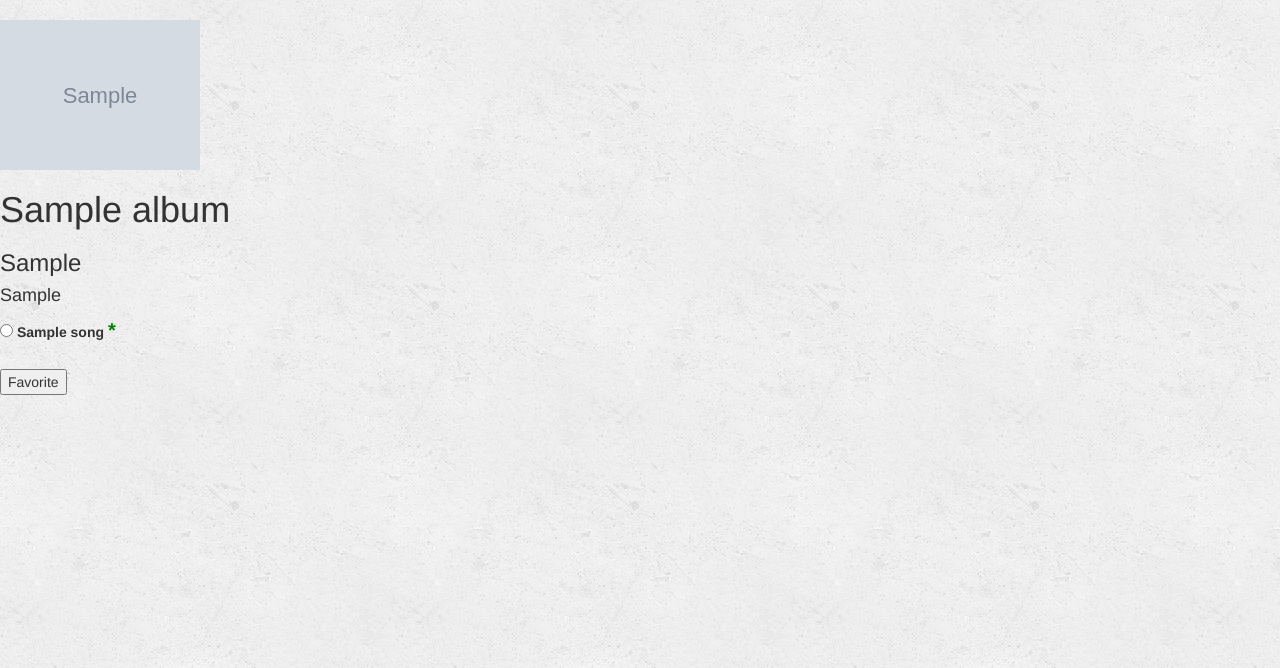
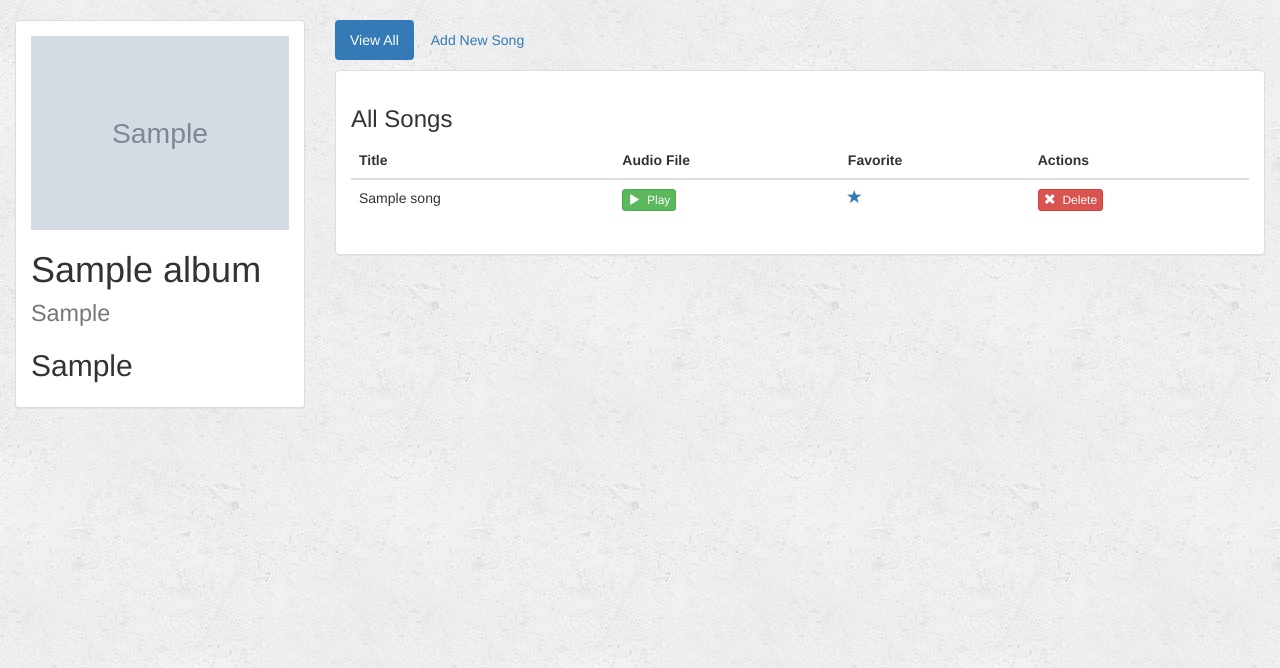
Before and after one commit to thehardeepsharma/musicapp, a Django app: page /music/1/ in a window 1280 px wide. Shown: the part 52-720 px from the top of the page. Run offline with Django 3.2, Linux system fonts and the light colour scheme; tables that the repository leaves empty hold one stand-in row (values such as "Sample post"); grey boxes marked "Sample" are stand-in pictures; some libraries are stand-ins or nearby versions.

Commit message:
Implemented CreateView and Modal Form

```diff
--- a/music/models.py
+++ b/music/models.py
@@ -1,10 +1,14 @@
 from django.db import models
+from django.core.urlresolvers import reverse
 
 class Album(models.Model):
 	artist = models.CharField(max_length=250)
 	album_title = models.CharField(max_length=250)
 	genre = models.CharField(max_length=50)
 	album_logo = models.CharField(max_length=100)
+
+	def get_absolute_url(self):
+		return reverse('music:detail', kwargs={'pk': self.pk})
 
 	def __str__(self):
 		return self.album_title
--- a/music/templates/music/base.html
+++ b/music/templates/music/base.html
@@ -46,7 +46,7 @@
 
 	      <ul class="nav navbar-nav navbar-right">
 	        <li class="">
-	        <a href="{% url 'music:index' %}">
+	        <a href="{% url 'music:album_add' %}">
 	          <span class="glyphicon glyphicon-plus" aria-hidden='true'></span>Add Album
 	        </a>
 	      </li>
--- a/music/templates/music/detail.html
+++ b/music/templates/music/detail.html
@@ -2,28 +2,79 @@
 {% block title %}Album Details{% endblock %}
 
 {% block body %}
+<div class="container-fluid songs-container">
+    <div class="row">
+        <!-- Left Album Info -->
+        <div class="col-sm-4 col-md-3">
+            <div class="panel panel-default">
+                <div class="panel-body">
+                    <a href="{% url 'music:detail' album.id %}">
+                        {% if album.album_logo %}
+                            <img src="{{ album.album_logo }}" class="img-responsive">
+                        {% else %}
+                            <h3>No image to display</h3>
+                        {% endif %}
+                    </a>
+                    <h1>{{ album.album_title }} <small>{{ album.genre }}</small></h1>
+                    <h2>{{ album.artist }}</h2>
+                </div>
+            </div>
+        </div>
 
-<img width="200px" src="{{album.album_logo}}" >
-<h1> {{ album.album_title }}</h1>
-<h3> {{ album.artist }}</h3>
-<h4> {{ album.genre }}</h4>
+        <!-- Right Song Info -->
+        <div class="col-sm-8 col-md-9">
 
-{% if error_message %}
-	<p style="color:red"><strong>{{ error_message }}</strong></p>
-{% endif %}
+            <ul class="nav nav-pills" style="margin-bottom: 10px;">
+                <li role="presentation" class="active"><a href="{% url 'music:detail' album.id %}">View All</a></li>
+                <li role="presentation"><a href="">Add New Song</a></li>
+            </ul>
 
-<form action="{% url 'music:favorite' album.id %}" method="post">
-	{% csrf_token %}
-	{% for song in album.song_set.all %}
-		<input type="radio" id="song{{ forloop.counter }}" name="song" value="{{ song.id }}">
-		<label for="song{{ forloop.counter }}">
-			{{ song.song_title }}
-			{% if song.is_favorite %}
-				<strong style="color:green;font-size:20px;">*</strong>
-			{% endif %}
-		</label></br>
-	{% endfor %}
-	</br>
-	<input type="submit" name="save" value="Favorite">
-</form>
+            <div class="panel panel-default">
+                <div class="panel-body">
+                    <h3>All Songs</h3>
+                    {% if error_message %}
+                        <p><strong>{{ error_message }}</strong></p>
+                    {% endif %}
+
+                    <table class="table">
+                        <thead>
+                        <tr>
+                            <th>Title</th>
+                            <th>Audio File</th>
+                            <th>Favorite</th>
+                            <th>Actions</th>
+                        </tr>
+                        </thead>
+                        <tbody>
+                        {% for song in album.song_set.all %}
+                            <tr>
+                                <td>{{ song.song_title }}</td>
+                                <td>
+                                    <a target="_blank" href="">
+                                        <button type="button" class="btn btn-success btn-xs">
+                                            <span class="glyphicon glyphicon-play"></span>&nbsp; Play
+                                        </button>
+                                    </a>
+                                </td>
+                                <td>
+                                    <a href="" class="btn-favorite"><span class="glyphicon glyphicon-star {% if song.is_favorite %}active{% endif %}"></span></a>
+                                </td>
+                                <td>
+                                    <form action="" method="post" style="display: inline;">
+                                        {% csrf_token %}
+                                        <input type="hidden" name="song_id" value="{{ song.id }}" />
+                                        <button type="submit" class="btn btn-danger btn-xs">
+                                            <span class="glyphicon glyphicon-remove"></span>&nbsp; Delete
+                                        </button>
+                                    </form>
+                                </td>
+                            </tr>
+                        {% endfor %}
+                        </tbody>
+                    </table>
+                </div>
+            </div>
+        </div>
+    </div>
+</div>
 {% endblock %}
--- a/music/urls.py
+++ b/music/urls.py
@@ -5,11 +5,14 @@ app_name = 'music'
 
 urlpatterns = [
 	# /music/
-	url('^$', views.index, name='index'),
+	url('^$', views.IndexView.as_view(), name='index'),
 
 	# /music/album_id/
-	url(r'^(?P<album_id>[0-9]+)/$', views.detail, name="detail"),
+	url(r'^(?P<pk>[0-9]+)/$', views.DetailView.as_view(), name="detail"),
 
 	# /music/album_id/favorite
-	url(r'^(?P<album_id>[0-9]+)/favorite/$', views.favorite, name='favorite')
+	# url(r'^(?P<album_id>[0-9]+)/favorite/$', views.favorite, name='favorite')
+
+	# /music/album/add/
+	url(r'^album/add/$', views.AlbumCreate.as_view(), name='album_add')
 ]
--- a/music/views.py
+++ b/music/views.py
@@ -1,31 +1,19 @@
-from django.shortcuts import render, get_object_or_404
-from django.http import Http404
-
+from django.views.generic import ListView, DetailView
+from django.views.generic.edit import CreateView, UpdateView
 from .models import Album, Song
 
-def index(request):
-	all_albums = Album.objects.all()
-	return render(request, 'music/index.html', {'all_albums': all_albums})
+class IndexView(ListView):
+	template_name = 'music/index.html'
+	context_object_name = 'all_albums'
+	def get_queryset(self):
+		return Album.objects.all()
 
 
-def detail(request, album_id):
-	# try:
-	# 	album = Album.objects.get(pk=album_id)
-	# except Album.DoesNotExist:
-	# 	raise Http404("Album does not exist ")
-	album = get_object_or_404(Album, pk=album_id)
-	return render(request, 'music/detail.html', {'album': album})
+class DetailView(DetailView):
+	model = Album
+	template_name = 'music/detail.html'
 
-def favorite(request, album_id):
-	album = get_object_or_404(Album, pk=album_id)
-	try:
-		selected_song = album.song_set.get(pk=request.POST['song'])
-	except (KeyError, Song.DoesNotExist):
-		return render(request, 'music/detail.html', {
-			'album': album,
-			'error_message': 'You did not select a valid song'
-		})
-	else:
-		selected_song.is_favorite = True
-		selected_song.save()
-		return render(request, 'music/detail.html', {'album': album})
+
+class AlbumCreate(CreateView):
+	model = Album
+	fields = ['artist','album_title', 'genre','album_logo']
```
Also changed, not shown: music/templates/music/album_form.html (added, +51 -0 lines), music/templates/music/form_template.html (added, +9 -0 lines), music/templates/music/index.html (+35 -3 lines).
